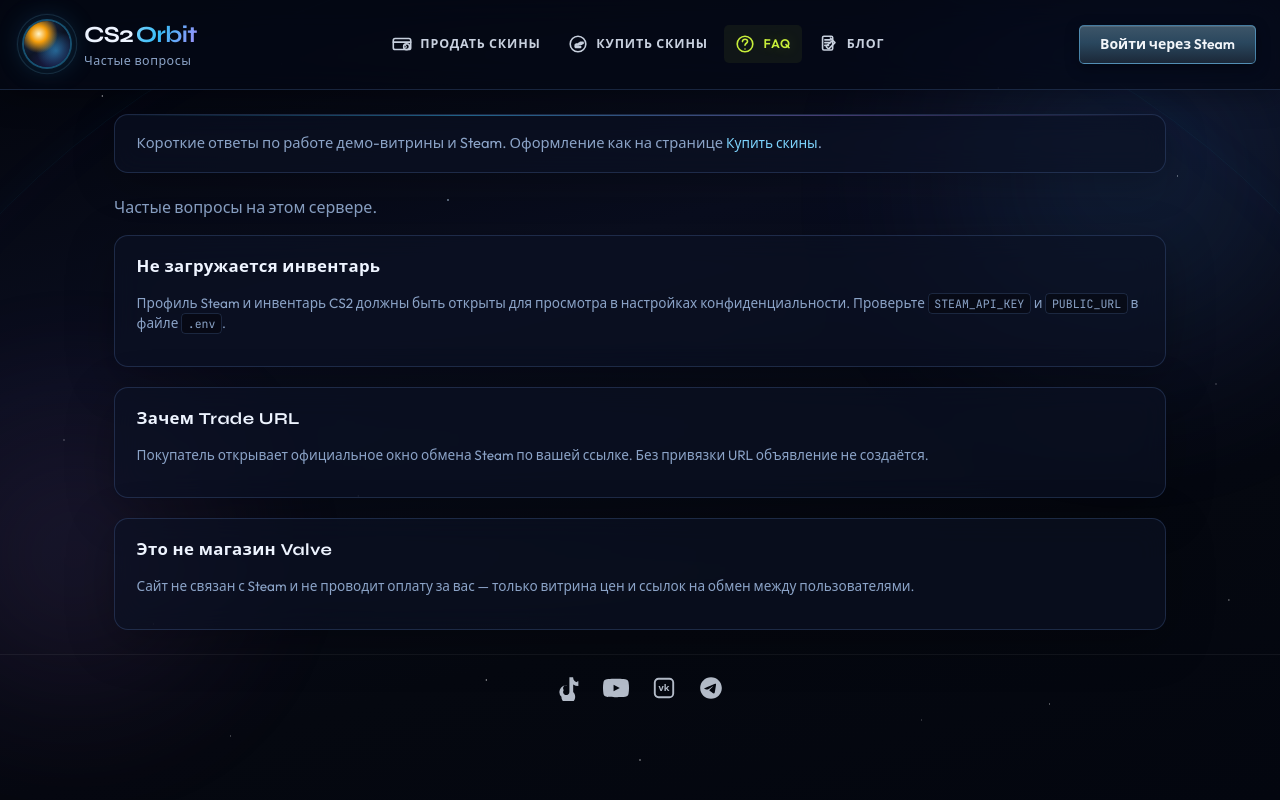
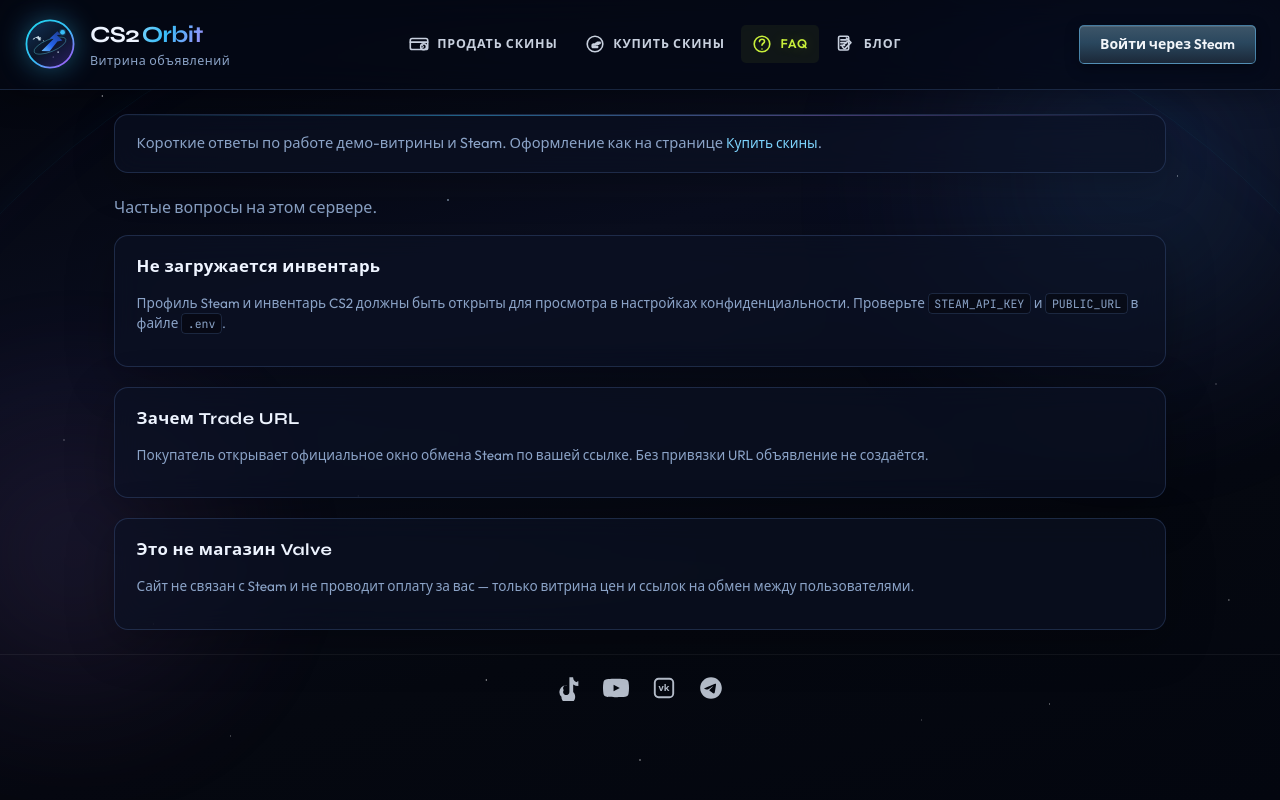
Before and after one commit to iyanovicniger-create/cs2-orbit, a website: page public/faq.html in a window 1280 px wide. Drawn offline with Linux system fonts and the light colour scheme; no server answers.

Commit message:
Логотип CS2 Orbit и favicon

```diff
--- a/public/faq.html
+++ b/public/faq.html
@@ -4,6 +4,8 @@
     <meta charset="UTF-8" />
     <meta name="viewport" content="width=device-width, initial-scale=1.0" />
     <title>FAQ — CS2 Orbit</title>
+    <link rel="icon" href="/assets/logo-icon.svg" type="image/svg+xml" />
+    <link rel="apple-touch-icon" href="/assets/logo-icon.svg" />
     <link rel="preconnect" href="https://fonts.googleapis.com" />
     <link rel="preconnect" href="https://fonts.gstatic.com" crossorigin />
     <link
@@ -22,12 +24,12 @@
     <header class="header">
       <div class="header__inner">
         <div class="brand">
-          <a href="/sell" class="brand-link" title="Продать скины">
-            <span class="brand-mark" aria-hidden="true"></span>
+          <a href="/sell" class="brand-link brand-link--icon" title="На главную">
+            <img class="brand-logo-icon" src="/assets/logo-icon.svg" alt="" width="52" height="52" decoding="async" />
           </a>
-          <div>
-            <h1><a href="/sell" class="brand-link">CS2 <span class="brand-accent">Orbit</span></a></h1>
-            <p class="tagline">Частые вопросы</p>
+          <div class="brand-text">
+            <h1><a href="/sell" class="brand-link brand-wordmark">CS2 <span class="brand-accent">Orbit</span></a></h1>
+            <p class="tagline">Витрина объявлений</p>
           </div>
         </div>
         <div id="siteNavMount" class="site-nav" aria-label="Разделы сайта"></div>
--- a/public/styles.css
+++ b/public/styles.css
@@ -354,42 +354,26 @@
   border: 1px solid var(--border);
 }
 
-.brand-mark {
-  width: 46px;
-  height: 46px;
-  border-radius: 50%;
+.brand-link--icon {
   flex-shrink: 0;
-  background:
-    radial-gradient(circle at 32% 28%, #fef3c7 0%, #f59e0b 18%, transparent 42%),
-    radial-gradient(circle at 70% 65%, rgba(56, 189, 248, 0.5) 0%, transparent 45%),
-    linear-gradient(145deg, #1e3a5f 0%, #0f172a 50%, #312e81 100%);
-  box-shadow:
-    0 0 0 2px rgba(56, 189, 248, 0.35),
-    0 0 28px rgba(56, 189, 248, 0.25),
-    inset -4px -4px 12px rgba(0, 0, 0, 0.45);
-  position: relative;
+  line-height: 0;
 }
 
-.brand-mark::after {
-  content: "";
-  position: absolute;
-  inset: -6px;
-  border-radius: 50%;
-  border: 1px solid rgba(125, 211, 252, 0.25);
-  opacity: 0.8;
-  animation: pulseRing 4s ease-in-out infinite;
+.brand-logo-icon {
+  width: 52px;
+  height: 52px;
+  display: block;
+  filter: drop-shadow(0 0 14px rgba(56, 189, 248, 0.4));
+  transition: filter 0.2s ease, transform 0.2s ease;
 }
 
-@keyframes pulseRing {
-  0%,
-  100% {
-    transform: scale(1);
-    opacity: 0.5;
-  }
-  50% {
-    transform: scale(1.08);
-    opacity: 0.85;
-  }
+.brand-link--icon:hover .brand-logo-icon {
+  filter: drop-shadow(0 0 18px rgba(167, 139, 250, 0.55));
+  transform: scale(1.04);
+}
+
+.brand-text {
+  min-width: 0;
 }
 
 .brand h1 {
```
Also changed, not shown: public/blog.html (+7 -5 lines), public/buy.html (+6 -4 lines), public/index.html (+1 -0 lines), public/sell.html (+7 -5 lines), public/assets/logo-full.svg (added), public/assets/logo-icon.svg (added).
